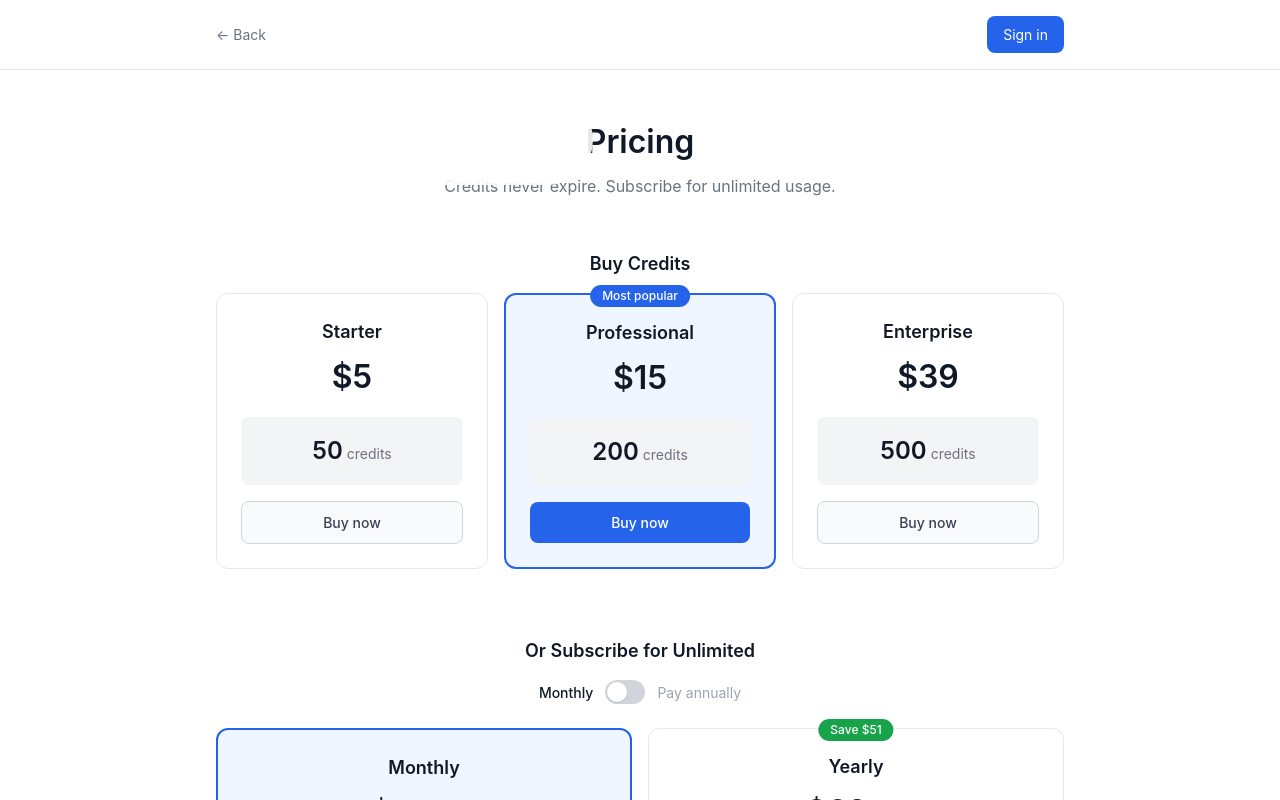
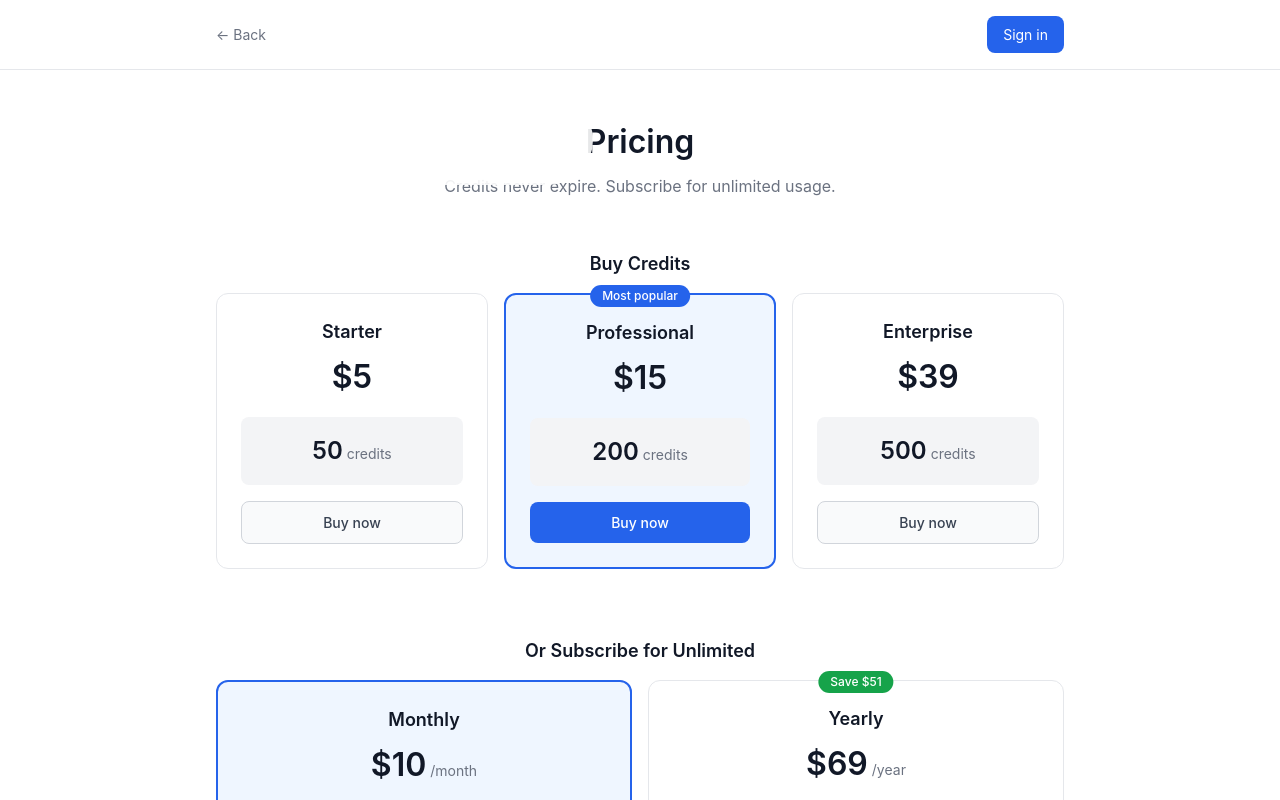
Before and after one commit to yudellardenkzlu8607-beep/image-background-remover, a Next.js app: page /pricing in a window 1280 px wide. Shown: the top 800 px of the page. Built offline with nearby package versions, Linux system fonts and the light colour scheme; no server answers.

Commit message:
remove: billing cycle toggle button

```diff
--- a/src/app/pricing/page.tsx
+++ b/src/app/pricing/page.tsx
@@ -364,33 +364,7 @@ export default function Pricing() {
         <div ref={subscriptionRef} id="subscription-anchor" style={{ paddingTop: '20px' }}>
           <h2 style={{ fontSize: '18px', fontWeight: '600', color: '#111827', marginBottom: '16px', textAlign: 'center' }}>Or Subscribe for Unlimited</h2>
 
-          {/* Billing Toggle */}
-          <div style={{ display: 'flex', alignItems: 'center', justifyContent: 'center', gap: '12px', marginBottom: '24px' }}>
-            <span style={{ fontSize: '14px', color: billingCycle === 'monthly' ? '#111827' : '#9ca3af', fontWeight: billingCycle === 'monthly' ? '500' : '400' }}>Monthly</span>
-            <button
-              onClick={() => setBillingCycle(billingCycle === 'monthly' ? 'yearly' : 'monthly')}
-              style={{
-                width: '40px', height: '24px', borderRadius: '9999px',
-                backgroundColor: billingCycle === 'yearly' ? '#22c55e' : '#d1d5db',
-                border: 'none', cursor: 'pointer', position: 'relative',
-                transition: 'background-color 0.2s'
-              }}
-            >
-              <span style={{
-                position: 'absolute', top: '2px',
-                left: billingCycle === 'yearly' ? '20px' : '2px',
-                width: '20px', height: '20px', borderRadius: '50%',
-                backgroundColor: 'white', boxShadow: '0 1px 2px rgba(0,0,0,0.1)',
-                transition: 'left 0.2s'
-              }} />
-            </button>
-            <span style={{ fontSize: '14px', color: billingCycle === 'yearly' ? '#111827' : '#9ca3af', fontWeight: billingCycle === 'yearly' ? '500' : '400' }}>
-              Pay annually
-              {billingCycle === 'yearly' && (
-                <span style={{ marginLeft: '4px', color: '#16a34a', fontWeight: '500' }}>Save 42%</span>
-              )}
-            </span>
-          </div>
+
 
           <div style={{ display: 'grid', gridTemplateColumns: 'repeat(2, 1fr)', gap: '16px' }}>
             {/* Monthly Plan */}
```
